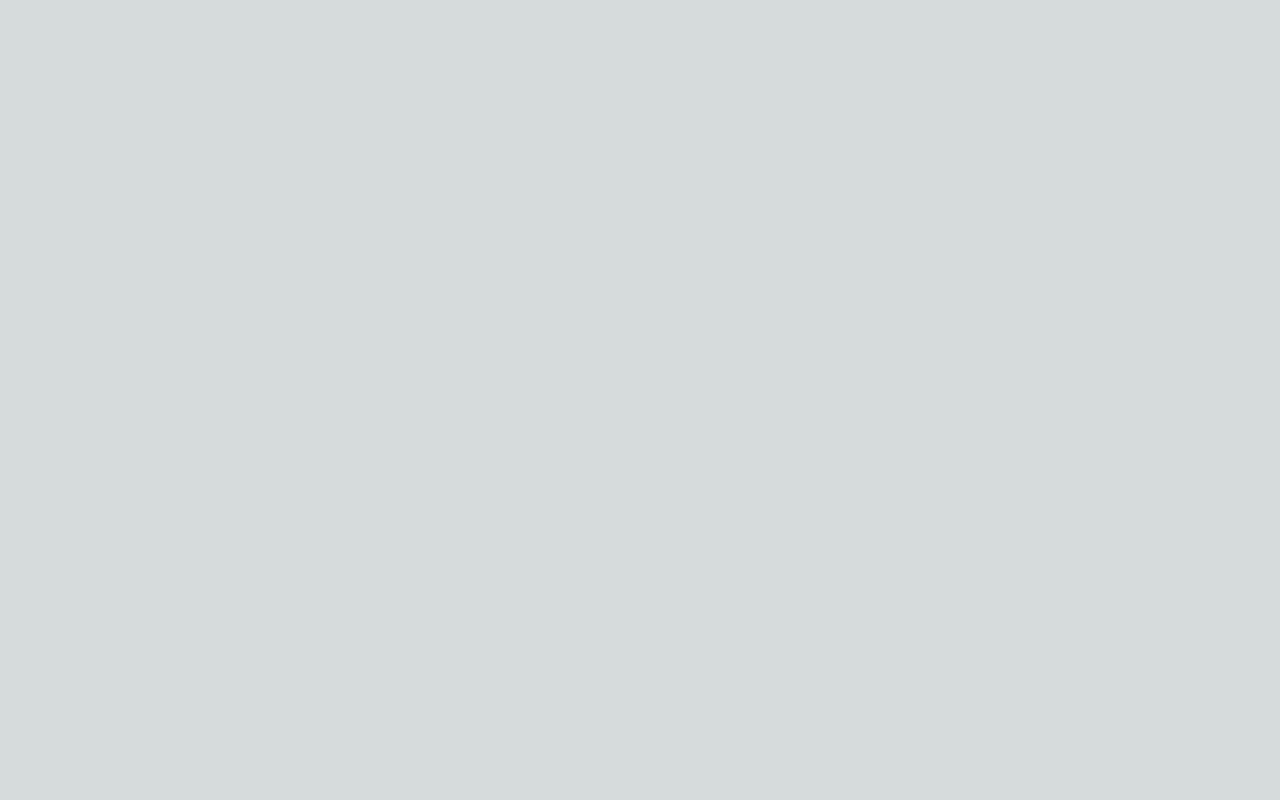
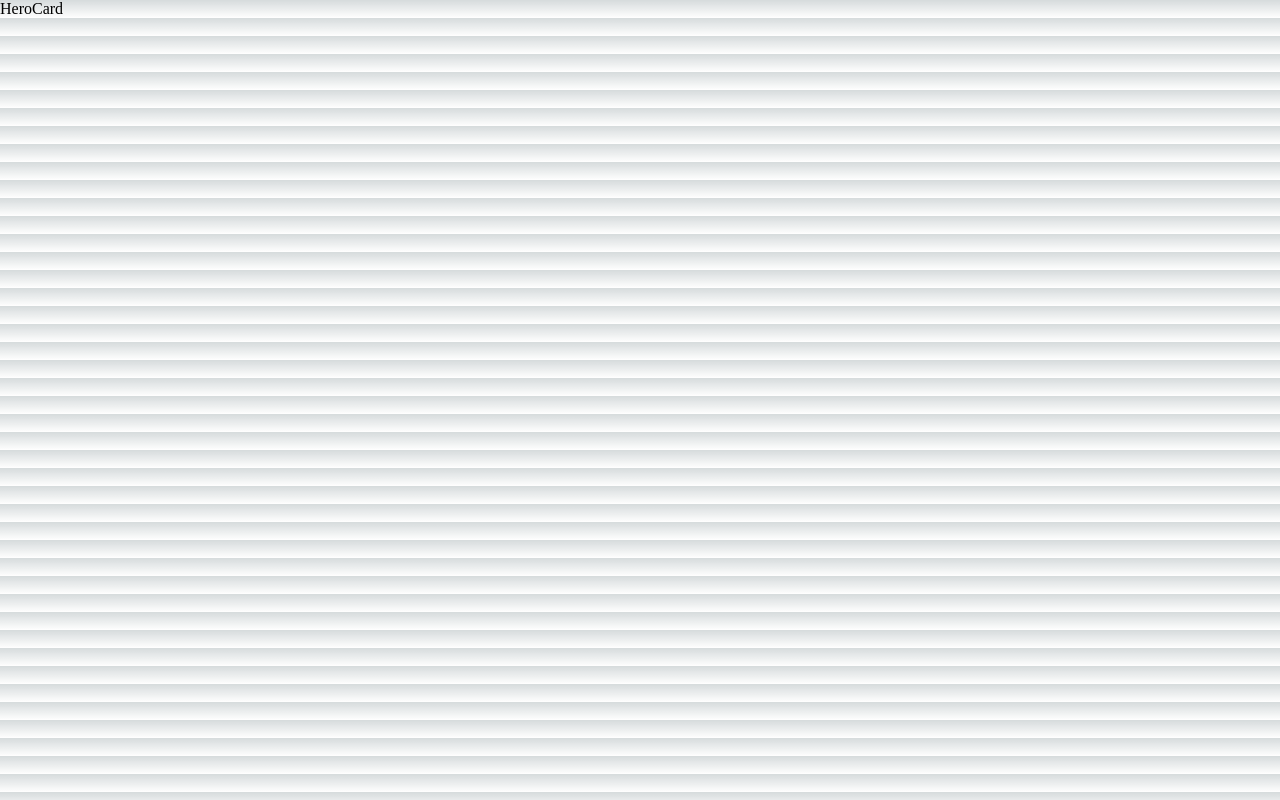
Before and after one commit to CiganOliviu/ciganoliviu.github.io, a Next.js app: page / in a window 1280 px wide. Built offline with nearby package versions, Linux system fonts and the light colour scheme.

Commit message:
COD-1 | Updates

```diff
--- a/package.json
+++ b/package.json
@@ -16,6 +16,7 @@
     "next": "13.3.0",
     "react": "18.2.0",
     "react-dom": "18.2.0",
+    "styled-components": "^5.3.9",
     "typescript": "5.0.4"
   },
   "devDependencies": {
--- /dev/null
+++ b/src/components/HeroCard/HeroCard.tsx
@@ -0,0 +1,7 @@
+export const HeroCard = () => {
+    return (
+        <>
+            HeroCard
+        </>
+    )
+}
--- a/src/pages/index.tsx
+++ b/src/pages/index.tsx
@@ -1,5 +1,9 @@
+import { HeroCard } from "@components/components/HeroCard/HeroCard";
+
 export default function Home() {
     return (
-       <></>
+       <>
+            <HeroCard/>
+       </>
     )
 }
```
Also changed, not shown: 1 other file (tests, documents, lock files or other folders).
